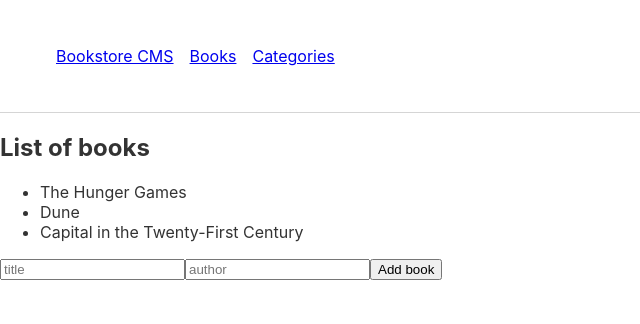
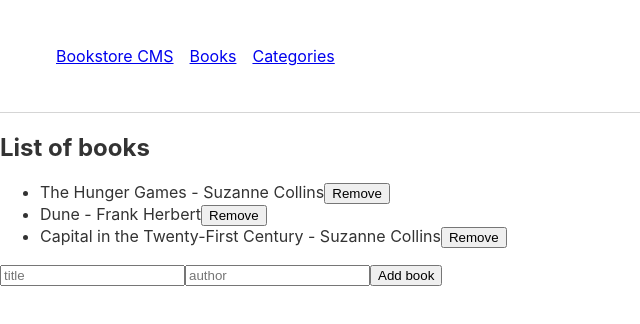
Before and after one commit to dennis-every/bookstore, a React (Create React App) app: page /books in a window 1280 px wide. Shown: the top 324 px of the page, without its empty margins (0-640 px from the left). Built offline with nearby package versions, Linux system fonts and the light colour scheme.

Commit message:
Add author and remove button to Book component

```diff
--- a/src/components/Book.jsx
+++ b/src/components/Book.jsx
@@ -1,8 +1,15 @@
 /* eslint-disable react/prop-types */
 
 const Book = (props) => {
-  const { title } = props;
-  return <li>{title}</li>;
+  const { title, author } = props;
+  return (
+    <li>
+      {title}
+      {' - '}
+      {author}
+      <button type="button">Remove</button>
+    </li>
+  );
 };
 
 export default Book;
--- a/src/routes/Books.jsx
+++ b/src/routes/Books.jsx
@@ -3,16 +3,16 @@ import Form from '../components/Form';
 
 const Books = () => {
   const books = [
-    { id: 1, title: 'The Hunger Games' },
-    { id: 2, title: 'Dune' },
-    { id: 3, title: 'Capital in the Twenty-First Century' },
+    { id: 1, title: 'The Hunger Games', author: 'Suzanne Collins' },
+    { id: 2, title: 'Dune', author: 'Frank Herbert' },
+    { id: 3, title: 'Capital in the Twenty-First Century', author: 'Suzanne Collins' },
   ];
   return (
     <section>
       <h1>List of books</h1>
       <ul>
         {books.map((book) => (
-          <Book key={book.id} title={book.title} />
+          <Book key={book.id} title={book.title} author={book.author} />
         ))}
       </ul>
       <Form />
```
